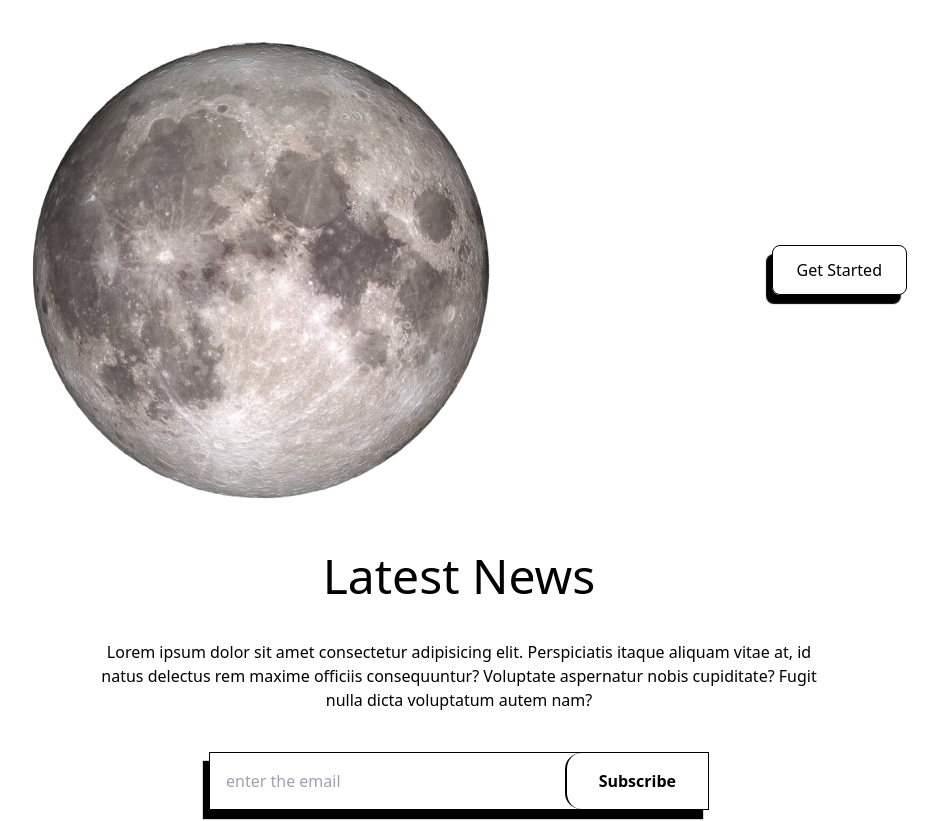
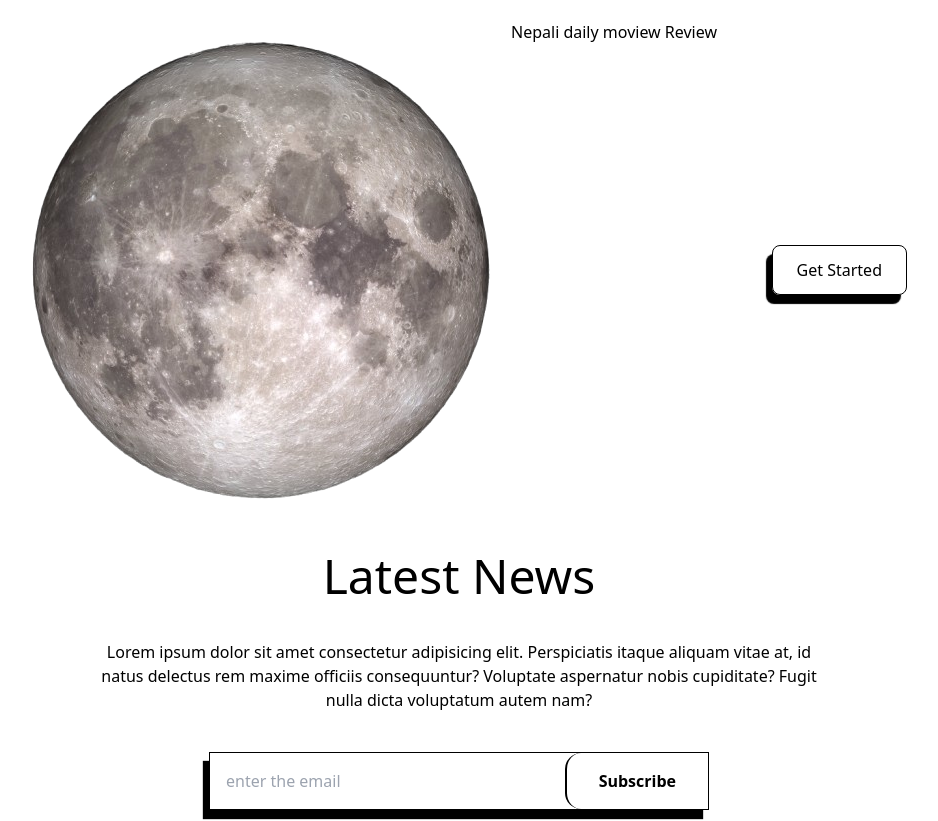
Before and after one commit to sameerbhatta13/NextJsBlog, a Next.js app: page / in a window 1280 px wide. Shown: the top 821 px of the page, without its empty margins (181-1119 px from the left). Built offline with nearby package versions, Linux system fonts and the light colour scheme; no server answers; the database is empty.

Commit message:
udpate the next app

```diff
--- a/src/app/components/Navbar.jsx
+++ b/src/app/components/Navbar.jsx
@@ -37,7 +37,11 @@ const Navbar = () => {
         <>
             <div className='py-5 px-6 mx-20 md:px-12 lg:px-28'>
                 <div className='flex justify-between items-center'>
-                    <Image src='/moon-removebg-preview.png' width={50} height={50} alt='logo' className='w-[130px] sm:w-auto bg-transparent' />
+                    <div className='flex flex-row'>
+                        <Image src='/moon-removebg-preview.png' width={50} height={50} alt='logo' className='w-[130px] sm:w-auto bg-transparent' />
+                        <h1>Nepali daily moview Review</h1>
+                    </div>
+
 
                     <button className='flex items-center gap-2 font-medium py-1 px-3 sm:py-3 sm:px-6 border border-solid border-black rounded-lg shadow-[-6px_9px_1px_#000000]'>Get Started</button>
                 </div>
--- a/src/app/layout.js
+++ b/src/app/layout.js
@@ -14,7 +14,7 @@ const geistMono = Geist_Mono({
 });
 
 export const metadata = {
-  title: "Blog App",
+  title: "Nepali Moview",
   description: "Generated by create next app",
 };
 
```
Also changed, not shown: package.json (+4 -4 lines), 1 other file (tests, documents, lock files or other folders).
